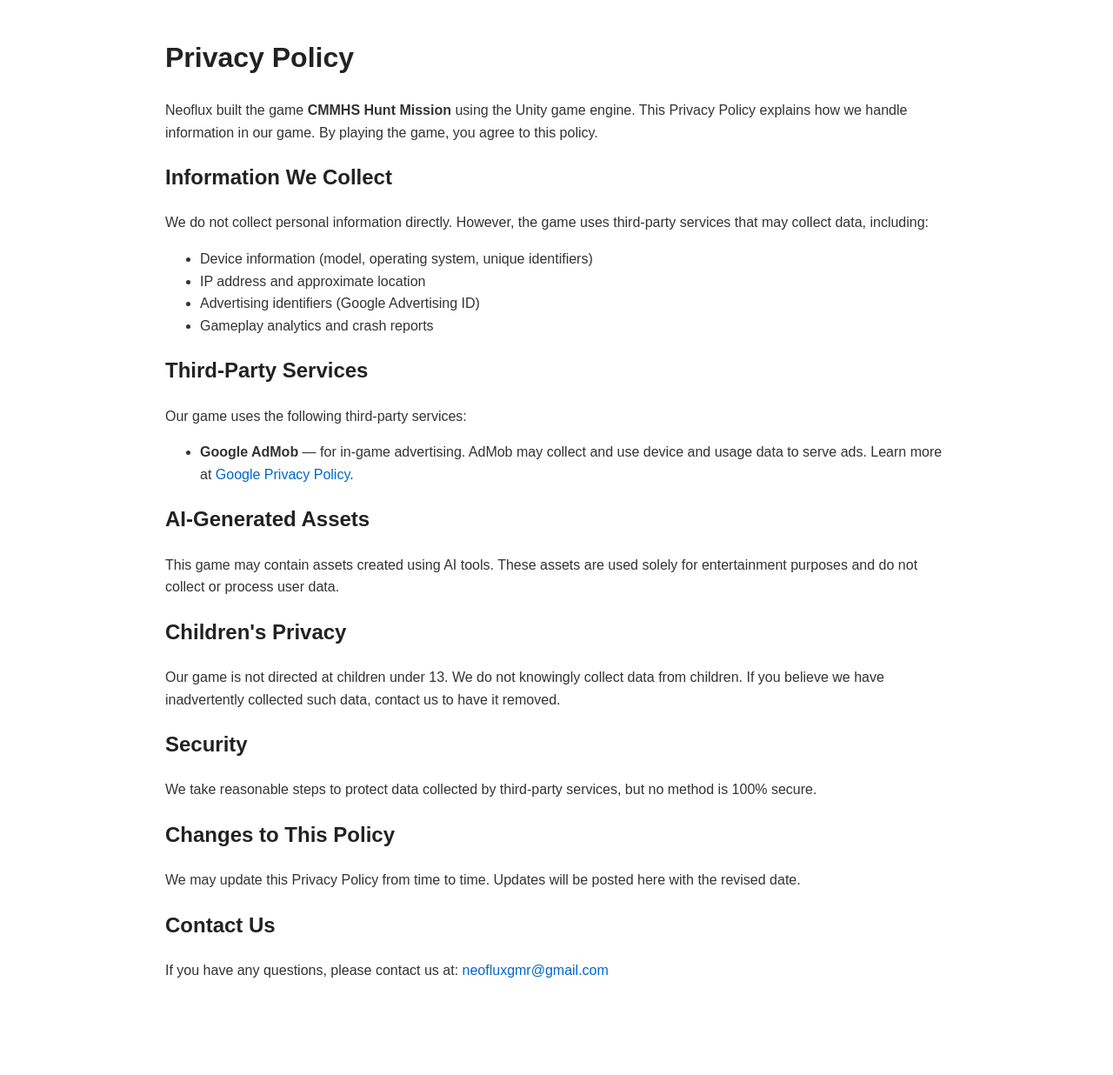
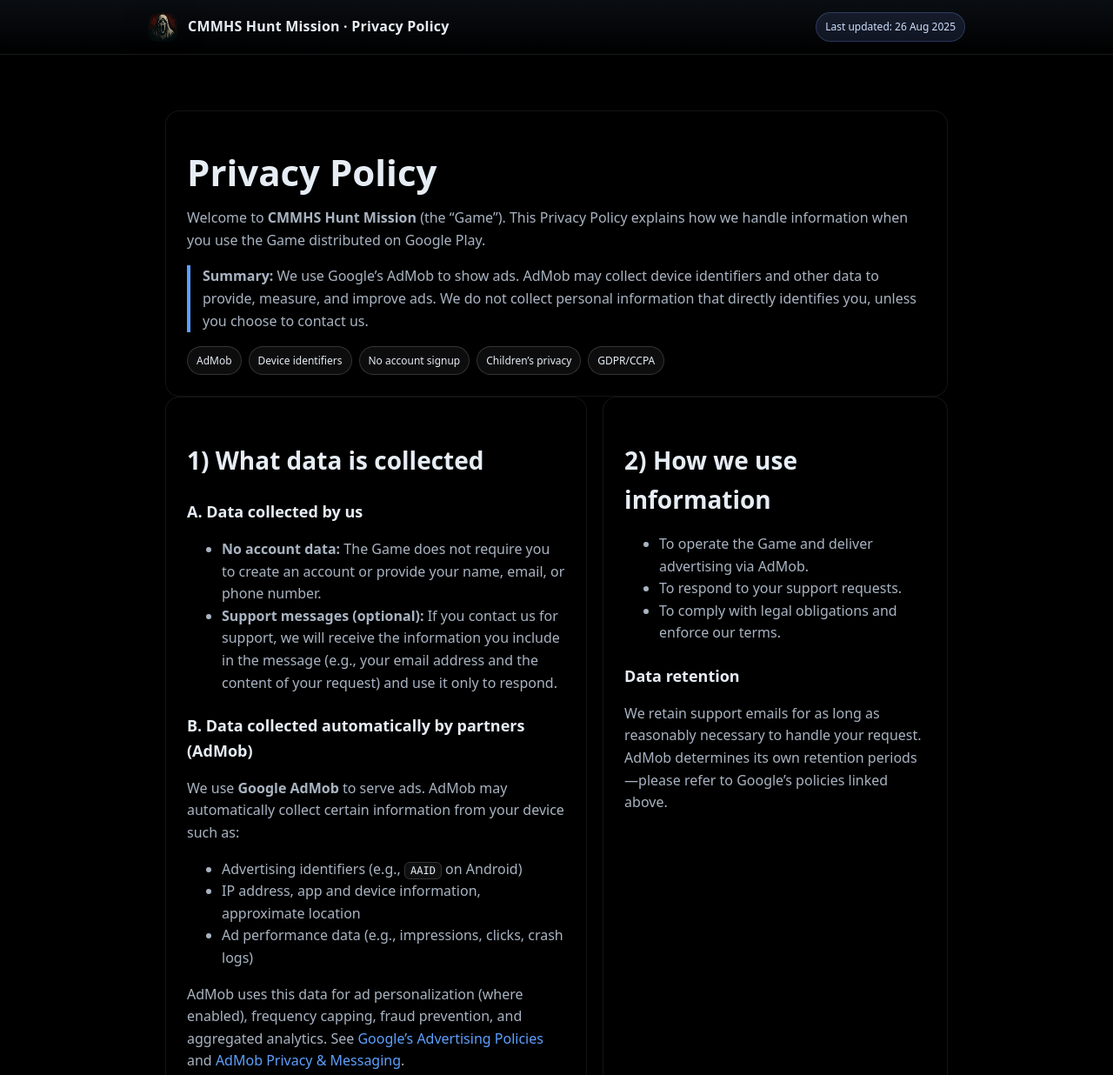
Before and after one commit to NeofluxGmr/Neoflux-Privacy-Policies, a plain HTML site: page index.html in a window 1280 px wide. Shown: the top 1236 px of the page at 87% size. Before the commit the page ends 1165 px from the top, so only its background shows below. Drawn offline with Linux system fonts and the light colour scheme.

Commit message:
Add files via upload

```diff
--- /dev/null
+++ b/Css/Style.css
@@ -0,0 +1,254 @@
+    :root {
+      --bg: #0b0f14;
+      --panel: #121821;
+      --ink: #e7edf5;
+      --muted: #a9b4c2;
+      --brand: #5da0ff;
+      --accent: #77ffc0;
+      --danger: #ff6b6b;
+      --radius: 16px;
+      --shadow: 0 10px 30px rgba(0,0,0,.35);
+    }
+
+    /* Base Reset */
+    * {
+      box-sizing: border-box;
+    }
+
+    html,
+    body {
+      height: 100%;
+      margin: 0;
+      padding: 0;
+    }
+
+    /* Body */
+    body {
+      font-family: ui-sans-serif, system-ui, -apple-system, Segoe UI, Roboto, Ubuntu, Cantarell, Noto Sans, Helvetica, Arial, "Apple Color Emoji", "Segoe UI Emoji";
+      color: var(--ink);
+      background: radial-gradient(1200px 800px at 10% -10%, #000000 0%, transparent 60%), #000000;
+      line-height: 1.6;
+      -webkit-font-smoothing: antialiased;
+      -moz-osx-font-smoothing: grayscale;
+    }
+
+    /* Links */
+    a {
+      color: var(--brand);
+      text-decoration: none;
+    }
+
+    a:hover {
+      text-decoration: underline;
+    }
+
+    /* Layout Wrappers */
+    .wrap {
+      max-width: 980px;
+      margin: 0 auto;
+      padding: 32px 20px 80px;
+    }
+
+    .grid {
+      display: grid;
+      grid-template-columns: 1fr;
+      gap: 18px;
+    }
+
+    @media (min-width: 860px) {
+      .grid {
+        grid-template-columns: 1.1fr .9fr;
+      }
+    }
+
+    /* Header */
+    header {
+      position: sticky;
+      top: 0;
+      z-index: 10;
+      backdrop-filter: blur(6px);
+      background: linear-gradient(to bottom, rgba(11,15,20,.9), rgba(0,0,0,.6));
+      border-bottom: 1px solid rgba(255,255,255,.06);
+    }
+
+    .nav {
+      display: flex;
+      align-items: center;
+      gap: 16px;
+      padding: 14px 20px;
+      max-width: 980px;
+      margin: 0 auto;
+    }
+
+    .brand {
+      display: flex;
+      align-items: center;
+      gap: 12px;
+      font-weight: 700;
+      letter-spacing: .2px;
+    }
+
+    .brand .logo {
+      width: 34px;
+      height: 34px;
+      display: grid;
+      place-items: center;
+      border-radius: 10px;
+      box-shadow: var(--shadow);
+    }
+
+    .pill {
+      margin-left: auto;
+      font-size: 12px;
+      padding: 6px 10px;
+      border-radius: 999px;
+      background: rgba(125,155,255,.12);
+      color: #cfe0ff;
+      border: 1px solid rgba(125,155,255,.25);
+    }
+
+    /* Typography */
+    h1 {
+      font-size: clamp(26px, 4vw, 42px);
+      line-height: 1.15;
+      margin: 22px 0 10px;
+    }
+
+    h2 {
+      font-size: clamp(20px, 3vw, 28px);
+      margin: 26px 0 10px;
+    }
+
+    h3 {
+      font-size: 18px;
+      margin: 22px 0 8px;
+    }
+
+    p,
+    li {
+      color: var(--muted);
+    }
+
+    /* Cards & Sections */
+    .card {
+      background: linear-gradient(180deg, rgba(0,0,0,0.03), rgba(0,0,0,0.02));
+      border: 1px solid rgba(255,255,255,.08);
+      border-radius: var(--radius);
+      box-shadow: var(--shadow);
+      padding: 24px;
+    }
+
+    .section {
+      scroll-margin-top: 80px;
+    }
+
+    .notice {
+      border-left: 4px solid var(--brand);
+      padding-left: 14px;
+    }
+
+    /* Special Text */
+    .kbd {
+      font-family: ui-monospace, SFMono-Regular, Menlo, Consolas, "Courier New", monospace;
+      font-size: 12px;
+      background: rgba(255,255,255,.06);
+      padding: 2px 6px;
+      border-radius: 6px;
+      border: 1px solid rgba(255,255,255,.15);
+      color: var(--ink);
+    }
+
+    .muted {
+      color: var(--muted);
+    }
+
+    .mono {
+      font-family: ui-monospace, SFMono-Regular, Menlo, Consolas, "Courier New", monospace;
+      font-size: 13px;
+    }
+
+    /* Chips */
+    .chips {
+      display: flex;
+      flex-wrap: wrap;
+      gap: 8px;
+    }
+
+    .chip {
+      font-size: 12px;
+      padding: 6px 10px;
+      border-radius: 999px;
+      border: 1px solid rgba(255,255,255,.16);
+      background: rgba(255,255,255,.05);
+    }
+
+    /* Footer */
+    footer {
+      margin-top: 40px;
+      padding-top: 24px;
+      border-top: 1px dashed rgba(255,255,255,.15);
+      color: var(--muted);
+      font-size: 14px;
+    }
+
+    /* ===== MOBILE STYLES ===== */
+@media (max-width: 600px) {
+  .wrap {
+    padding: 20px 14px 60px;
+  }
+
+  .nav {
+    flex-direction: column;
+    align-items: flex-start;
+    gap: 10px;
+    padding: 12px 14px;
+  }
+
+  .brand {
+    font-size: 14px;
+    gap: 8px;
+  }
+
+  .brand .logo {
+    width: 28px;
+    height: 28px;
+    border-radius: 8px;
+  }
+
+  .pill {
+    margin-left: 0;
+    align-self: flex-start;
+    font-size: 11px;
+    padding: 4px 8px;
+  }
+
+  h1 {
+    font-size: 24px;
+  }
+
+  h2 {
+    font-size: 20px;
+  }
+
+  h3 {
+    font-size: 16px;
+  }
+
+  .card {
+    padding: 18px;
+  }
+
+  .chips {
+    gap: 6px;
+  }
+
+  .chip {
+    font-size: 11px;
+    padding: 5px 8px;
+  }
+
+  footer {
+    font-size: 12px;
+    padding-top: 18px;
+  }
+}
--- a/index.html
+++ b/index.html
@@ -1,48 +1,137 @@
 <!doctype html>
 <html lang="en">
 <head>
+  <!-- ===== META ===== -->
   <meta charset="utf-8" />
   <meta name="viewport" content="width=device-width, initial-scale=1" />
-  <title>Privacy Policy — CMMHS Hunt Mission | Neoflux</title>
-  <style>
-    body{font-family:Arial, sans-serif;max-width:900px;margin:0 auto;padding:20px;line-height:1.6;background:#fff;color:#333}
-    h1,h2{color:#222}
-    a{color:#0066cc;text-decoration:none}
-    a:hover{text-decoration:underline}
-  </style>
+  <title>Privacy Policy – CMMHS Hunt Mission</title>
+  <meta name="description" content="Privacy Policy for the mobile game CMMHS Hunt Mission, including how AdMob ads are used and what data may be collected." />
+  <link rel="stylesheet" href="Css/Style.css">
+
+
 </head>
 <body>
-  <h1>Privacy Policy</h1>
-  <p>Neoflux built the game <strong>CMMHS Hunt Mission</strong> using the Unity game engine. This Privacy Policy explains how we handle information in our game. By playing the game, you agree to this policy.</p>
+  <!-- ===== HEADER ===== -->
+  <header>
+    <nav class="nav">
+      <div class="brand">
+        <img class="logo" aria-hidden="true" src="Assets/Logo(512).png">
+        <span>CMMHS Hunt Mission · Privacy Policy</span>
+      </div>
+      <span class="pill" id="lastUpdated">Last updated: 26 Aug 2025</span>
+    </nav>
+  </header>
 
-  <h2>Information We Collect</h2>
-  <p>We do not collect personal information directly. However, the game uses third-party services that may collect data, including:</p>
-  <ul>
-    <li>Device information (model, operating system, unique identifiers)</li>
-    <li>IP address and approximate location</li>
-    <li>Advertising identifiers (Google Advertising ID)</li>
-    <li>Gameplay analytics and crash reports</li>
-  </ul>
+  <!-- ===== MAIN CONTENT ===== -->
+  <main class="wrap">
+      <main class="wrap">
+    <section class="card section" id="intro">
+      <h1>Privacy Policy</h1>
+      <p>Welcome to <strong>CMMHS Hunt Mission</strong> (the “Game”). This Privacy Policy explains how we handle information when you use the Game distributed on Google Play.</p>
+      <p class="notice"><strong>Summary:</strong> We use Google’s AdMob to show ads. AdMob may collect device identifiers and other data to provide, measure, and improve ads. We do not collect personal information that directly identifies you, unless you choose to contact us.</p>
+      <div class="chips" aria-label="Policy keywords">
+        <span class="chip">AdMob</span>
+        <span class="chip">Device identifiers</span>
+        <span class="chip">No account signup</span>
+        <span class="chip">Children’s privacy</span>
+        <span class="chip">GDPR/CCPA</span>
+      </div>
+    </section>
 
-  <h2>Third-Party Services</h2>
-  <p>Our game uses the following third-party services:</p>
-  <ul>
-    <li><strong>Google AdMob</strong> — for in-game advertising. AdMob may collect and use device and usage data to serve ads. Learn more at <a href="https://policies.google.com/privacy" target="_blank">Google Privacy Policy</a>.</li>
-  </ul>
+    <div class="grid">
+      <section class="card section" id="collection">
+        <h2>1) What data is collected</h2>
+        <h3>A. Data collected by us</h3>
+        <ul>
+          <li><strong>No account data:</strong> The Game does not require you to create an account or provide your name, email, or phone number.</li>
+          <li><strong>Support messages (optional):</strong> If you contact us for support, we will receive the information you include in the message (e.g., your email address and the content of your request) and use it only to respond.</li>
+        </ul>
+        <h3>B. Data collected automatically by partners (AdMob)</h3>
+        <p>We use <strong>Google AdMob</strong> to serve ads. AdMob may automatically collect certain information from your device such as:</p>
+        <ul>
+          <li>Advertising identifiers (e.g., <span class="kbd">AAID</span> on Android)</li>
+          <li>IP address, app and device information, approximate location</li>
+          <li>Ad performance data (e.g., impressions, clicks, crash logs)</li>
+        </ul>
+        <p>AdMob uses this data for ad personalization (where enabled), frequency capping, fraud prevention, and aggregated analytics. See <a href="https://policies.google.com/technologies/ads" target="_blank" rel="noopener">Google’s Advertising Policies</a> and <a href="https://support.google.com/admob/answer/6128543" target="_blank" rel="noopener">AdMob Privacy & Messaging</a>.</p>
+      </section>
 
-  <h2>AI-Generated Assets</h2>
-  <p>This game may contain assets created using AI tools. These assets are used solely for entertainment purposes and do not collect or process user data.</p>
+      <section class="card section" id="use">
+        <h2>2) How we use information</h2>
+        <ul>
+          <li>To operate the Game and deliver advertising via AdMob.</li>
+          <li>To respond to your support requests.</li>
+          <li>To comply with legal obligations and enforce our terms.</li>
+        </ul>
+        <h3>Data retention</h3>
+        <p>We retain support emails for as long as reasonably necessary to handle your request. AdMob determines its own retention periods—please refer to Google’s policies linked above.</p>
+      </section>
+    </div>
 
-  <h2>Children's Privacy</h2>
-  <p>Our game is not directed at children under 13. We do not knowingly collect data from children. If you believe we have inadvertently collected such data, contact us to have it removed.</p>
+    <section class="card section" id="sharing">
+      <h2>3) Sharing of information</h2>
+      <ul>
+        <li><strong>Service providers:</strong> We share data with Google AdMob to serve ads in the Game.</li>
+        <li><strong>Legal:</strong> We may disclose information if required to do so by law or to protect our rights and users’ safety.</li>
+        <li><strong>No sale of personal data:</strong> We do not sell your personal information.</li>
+      </ul>
+    </section>
 
-  <h2>Security</h2>
-  <p>We take reasonable steps to protect data collected by third-party services, but no method is 100% secure.</p>
+    <section class="card section" id="choice">
+      <h2>4) Your choices & controls</h2>
+      <ul>
+        <li><strong>Ad personalization:</strong> You can control ad personalization in your device settings (Google Settings → Ads) and through AdMob’s consent messages where available.</li>
+        <li><strong>Reset advertising ID:</strong> You can reset or limit the use of your device’s advertising identifier in Android settings.</li>
+        <li><strong>Opt‑out under regional laws:</strong> Where applicable (e.g., GDPR in the EEA/UK, CCPA/CPRA in California), AdMob’s consent or opt‑out mechanisms are presented to you in‑app.</li>
+      </ul>
+    </section>
 
-  <h2>Changes to This Policy</h2>
-  <p>We may update this Privacy Policy from time to time. Updates will be posted here with the revised date.</p>
+    <section class="card section" id="region">
+      <h2>5) Regional disclosures</h2>
+      <h3>EEA/UK (GDPR)</h3>
+      <p>For users in the EEA/UK, AdMob may act as an independent controller for advertising data. Where required, consent will be requested before showing personalized ads.</p>
+      <h3>California (CCPA/CPRA)</h3>
+      <p>For California residents, AdMob may treat personalized advertising as a “sale” or “sharing” of personal information. AdMob’s <em>Do Not Sell or Share</em> options will be honored where supported.</p>
+    </section>
 
-  <h2>Contact Us</h2>
-  <p>If you have any questions, please contact us at: <a href="mailto:neofluxgmr@gmail.com">neofluxgmr@gmail.com</a></p>
+    <section class="card section" id="children">
+      <h2>6) Children’s privacy</h2>
+      <p>The Game is not directed to children under 13. We do not knowingly collect personal information from children. If you believe a child has provided personal information, please contact us and we will take appropriate action.</p>
+    </section>
+
+    <section class="card section" id="security">
+      <h2>7) Security</h2>
+      <p>We use reasonable administrative, technical, and physical safeguards appropriate for a small indie game to protect the limited information we handle (e.g., support emails). No method of transmission or storage is completely secure.</p>
+    </section>
+
+    <section class="card section" id="changes">
+      <h2>8) Changes to this policy</h2>
+      <p>We may update this Privacy Policy from time to time. The <span class="mono">Last updated</span> date at the top reflects the latest changes. Material changes will be highlighted in the Game or on this page when feasible.</p>
+    </section>
+
+    <section class="card section" id="contact">
+      <h2>9) Contact us</h2>
+      <p>If you have questions or requests regarding privacy, contact us at:</p>
+      <ul>
+        <li><strong>Developer:</strong> <span class="mono">Neoflux Studio</span></li>
+        <li><strong>Email:</strong> <a href="mailto:neofluxgmr@gmail.com">neofluxgmr@gmail.com</a></li>
+        <li><strong>Address: </strong> <span class="mono"> Motihari, India</span></li>
+      </ul>
+      <p class="muted">Tip: Replace the placeholders above before publishing. Use a monitored email for Google Play’s Data Safety section.</p>
+    </section>
+
+    <footer>
+      <p>© <span id="year"></span> <span class="mono">Neoflux Studio</span>. All rights reserved. · <a href="#intro">Privacy Policy</a></p>
+    </footer>
+  </main>
+  </main>
+
+  <!-- ===== SCRIPT ===== -->
+  <script>
+    (function() {
+      const y = new Date().getFullYear();
+      document.getElementById('year').textContent = y;
+    })();
+  </script>
 </body>
 </html>
```
Also changed, not shown: Assets/Logo(512).png (added).
